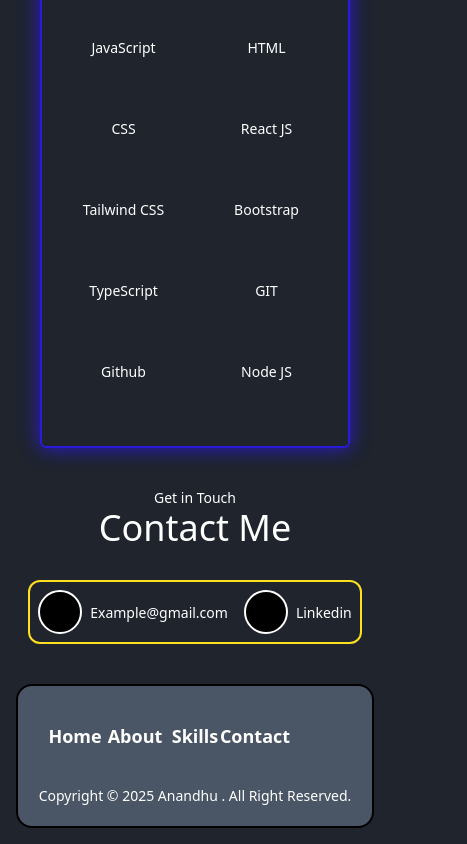
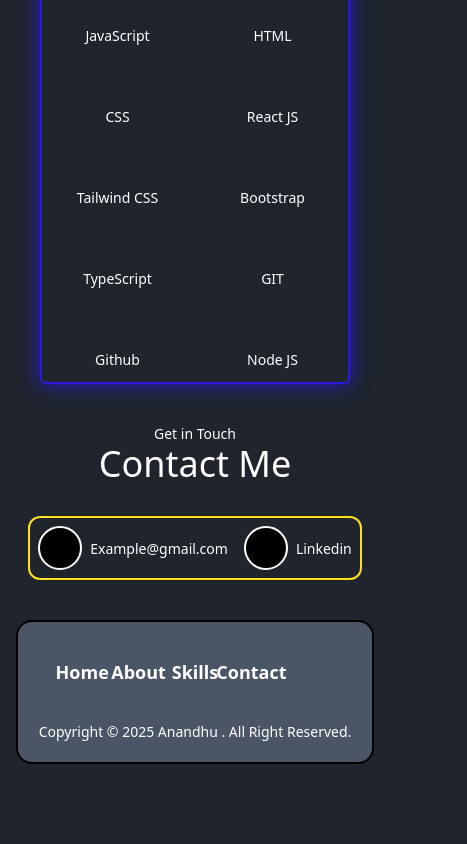
Before and after one commit to Anandhu936/anandhu-portfolio, a React (Vite) app: page / in a window 390 px wide. Shown: the part 1619-2463 px from the top of the page, 467 px wide, since content can reach past the window. After the commit the page ends 2399 px from the top, so only its background shows below. Built offline with nearby package versions, Linux system fonts and the light colour scheme; some icons are missing.

Commit message:
width-issue

```diff
--- a/src/components/FooterSection.jsx
+++ b/src/components/FooterSection.jsx
@@ -3,8 +3,8 @@ import React from "react";
 const FooterSection = () => {
   return (
     <div className="flex flex-col justify-center items-center border-2 border-black m-4 rounded-b-2xl rounded-l-2xl rounded-r-2xl bg-gray-600">
-      <nav className="flex justify-between items-center px-10 lg:px-20 py-4">
-      <ul className="mx-24 p-4 grid grid-cols-5 font-semibold  md:mx-0  md:flex gap-15   justify-items-center">
+      <nav className="flex justify-between items-center  lg:px-20 py-4">
+      <ul className="mx-10 lg:mx-24 p-4 grid grid-cols-5 font-semibold  md:mx-0  md:flex gap-10   justify-items-center">
           <a href="#Home">
             <li className="text-white hover:text-green-500 text-lg lg:text-2xl transition-all duration-300 p-1 md:p-0">
               Home
--- a/src/components/MySkills.jsx
+++ b/src/components/MySkills.jsx
@@ -3,7 +3,7 @@ import React from "react";
 const MySkills = () => {
   return (
     <div id="Skills" className="flex justify-center ">
-      <div className="w-[1100px] border-2 border-[#2a1ada]  pt-5 pl-5 pr-5 pb-16 rounded-md shadow-[0_0_20px_#2a1ada] m-10 lg:m-0 ">
+      <div className="w-[1100px] border-2 border-[#2a1ada]  pt-2 lg:pt-5 pl-2 lg:pl-5 pr-2 lg:pr-5 pb-3 lg:pb-16 rounded-md shadow-[0_0_20px_#2a1ada] m-10 lg:m-0 ">
         <h1 className="text-center text-4xl text-[#7cf03d] underline decoration-[[#7cf03d]] underline-offset-12 mt-8 mb-[60px] lg:mb-[150px]"> My Skills </h1>
         <div className="container grid grid-cols-2 lg:grid-cols-3 gap-5 mt-2 lg:mt-8">
           <di className="flex flex-col justify-center items-center ">
```
